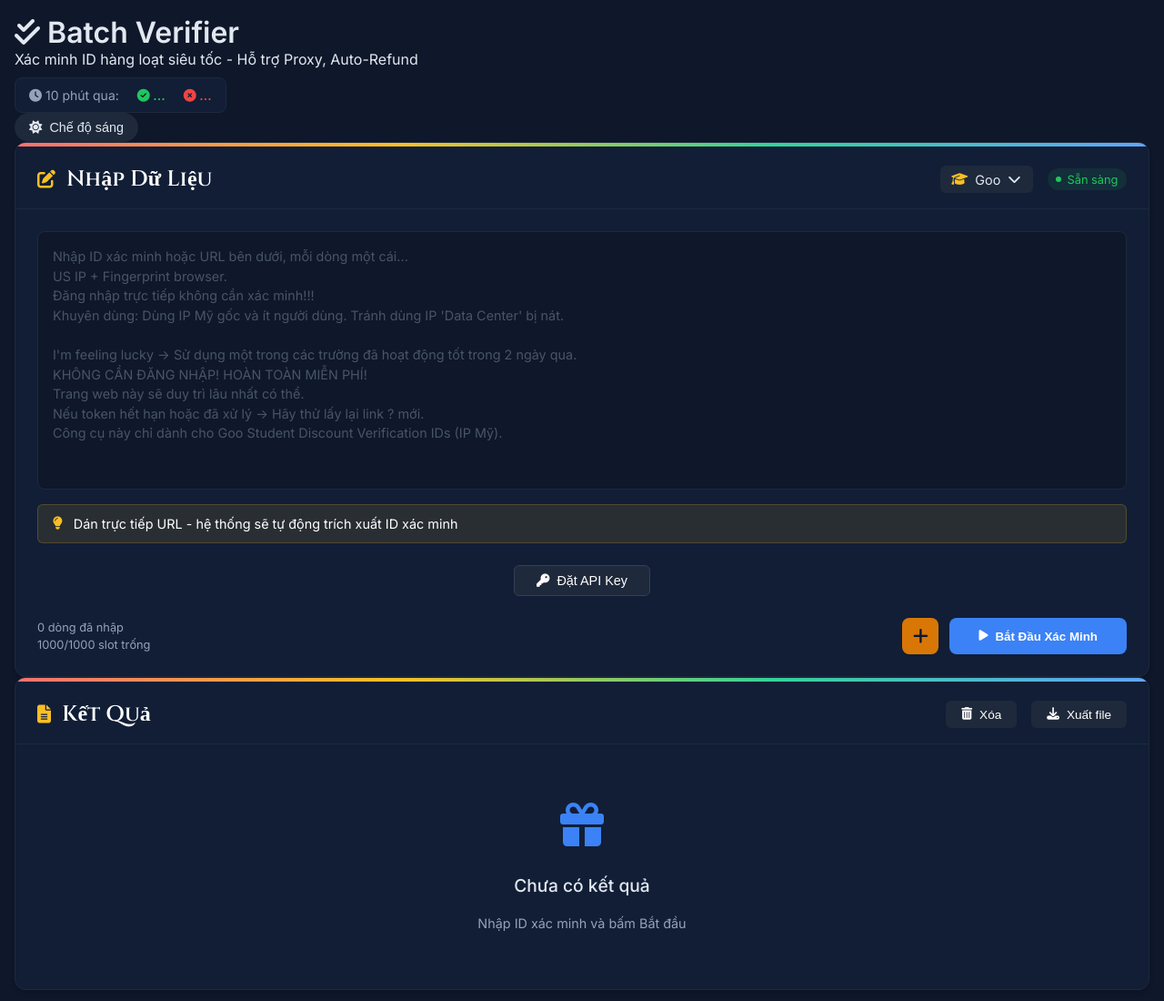
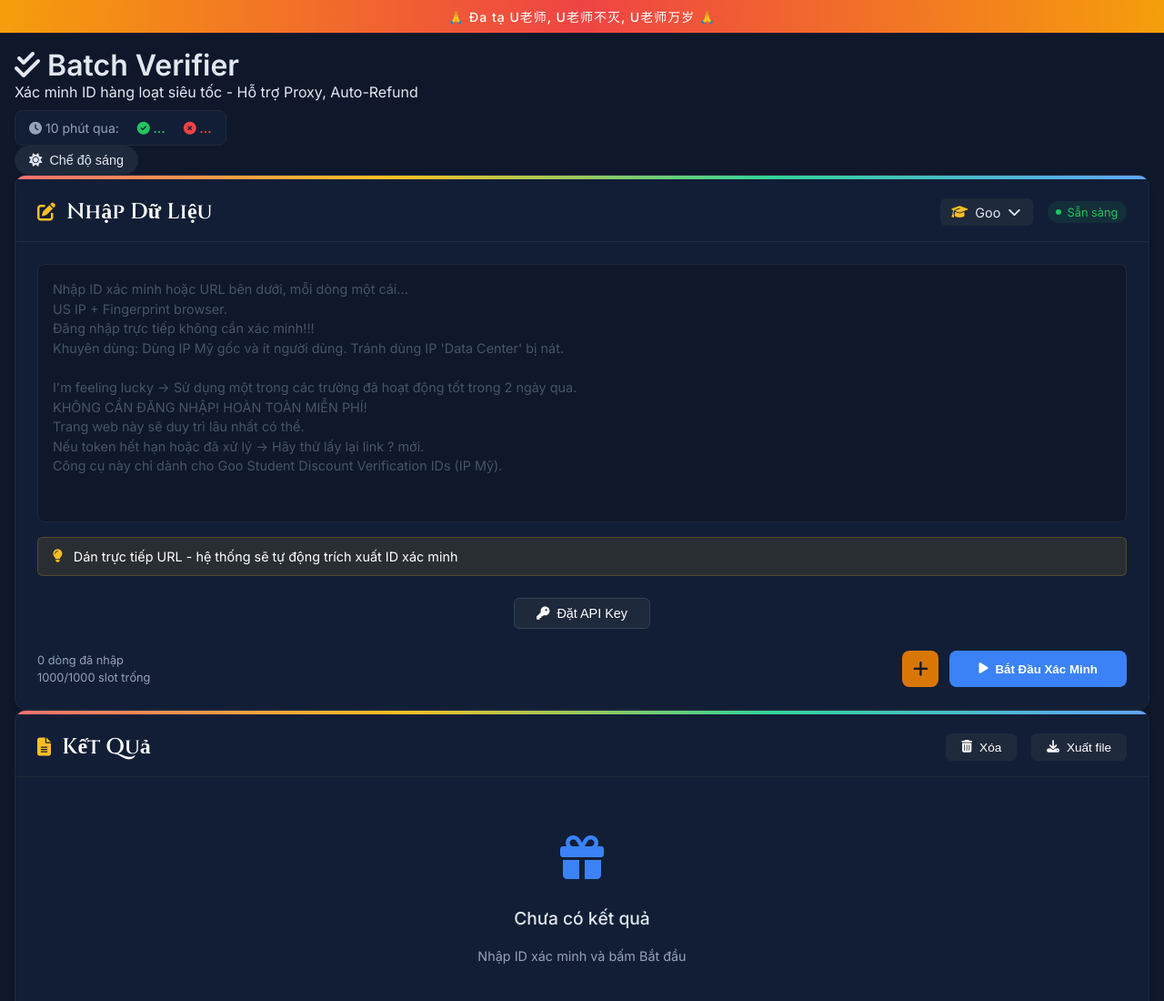
Before and after one commit to TanProv/Fork1key, a website: page public/index.html in a window 1280 px wide. Shown: the top 1100 px of the page at 91% size. Drawn offline with Linux system fonts and the light colour scheme; no server answers.

Commit message:
Add tribute banner for U老师

```diff
--- a/public/index.html
+++ b/public/index.html
@@ -12,6 +12,12 @@
 </head>
 
 <body>
+    <!-- Tribute Banner -->
+    <div
+        style="background: linear-gradient(90deg, #f59e0b, #ef4444, #f59e0b); text-align: center; padding: 8px 15px; font-size: 14px; font-weight: 500; color: #fff; letter-spacing: 1px;">
+        🙏 Đa tạ U老师, U老师不灭, U老师万岁 🙏
+    </div>
+
     <div class="app-container">
         <div class="header-section">
             <h1><i class="fas fa-check-double"></i> Batch Verifier</h1>
```
